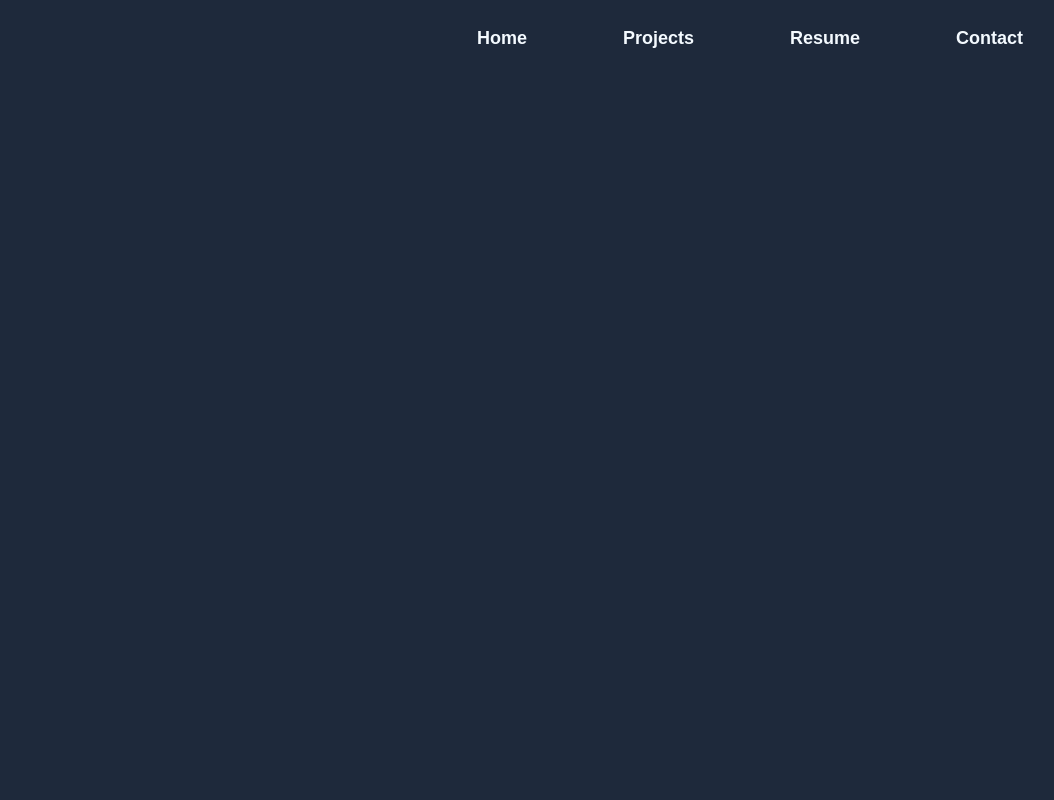
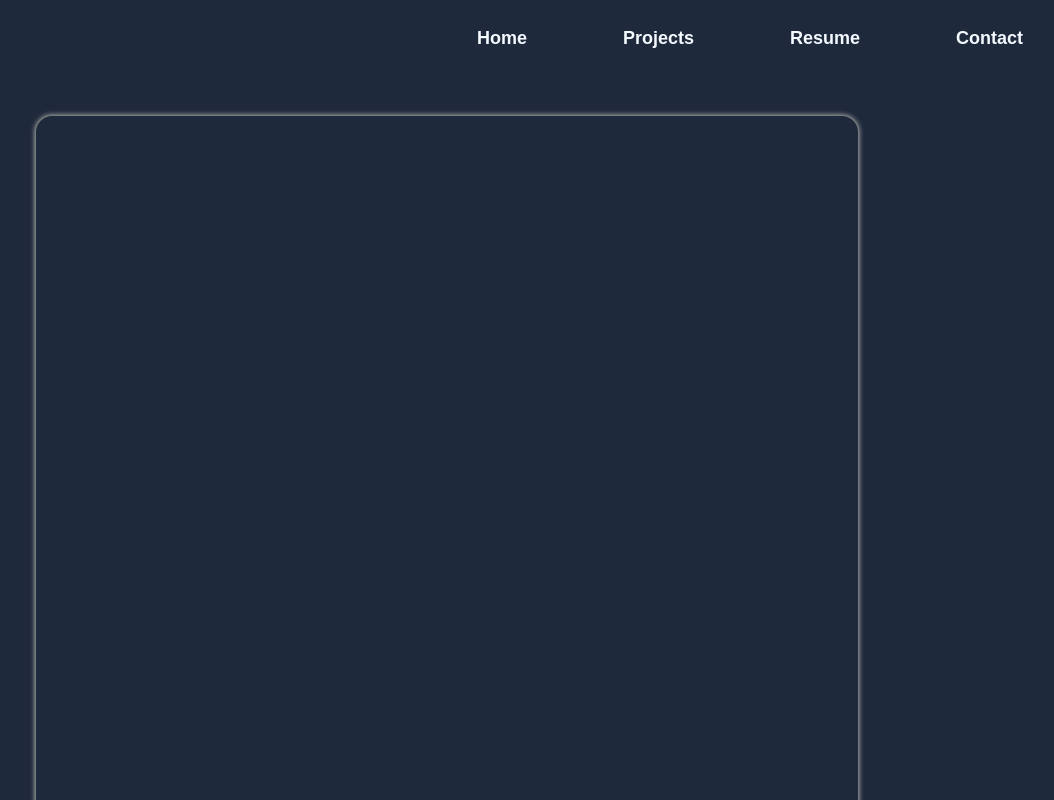
Before and after one commit to mud-ali/website, a Next.js app: page /resume in a window 1280 px wide. Shown: the top 800 px of the page, without its empty margins (193-1247 px from the left). Built offline with nearby package versions, Linux system fonts and the light colour scheme.

Commit message:
stylistic rework of resume page

```diff
--- a/app/resume/page.tsx
+++ b/app/resume/page.tsx
@@ -10,7 +10,8 @@ export default function Resume() {
             <div className="content px-6 sm:mt-16 h-screen">
                 <iframe
                     src="/Resume_1.pdf"
-                    className="w-full h-full"
+                    className={`w-2/3 h-full mx-auto rounded-2xl shadow-[0px_0px_5px_1px_rgba(185,185,177,1)]
+                                hover:shadow-[0px_0px_10px_5px_rgba(195,185,177,1)] duration-500`}
                 >
                 </iframe>
             </div>
```
